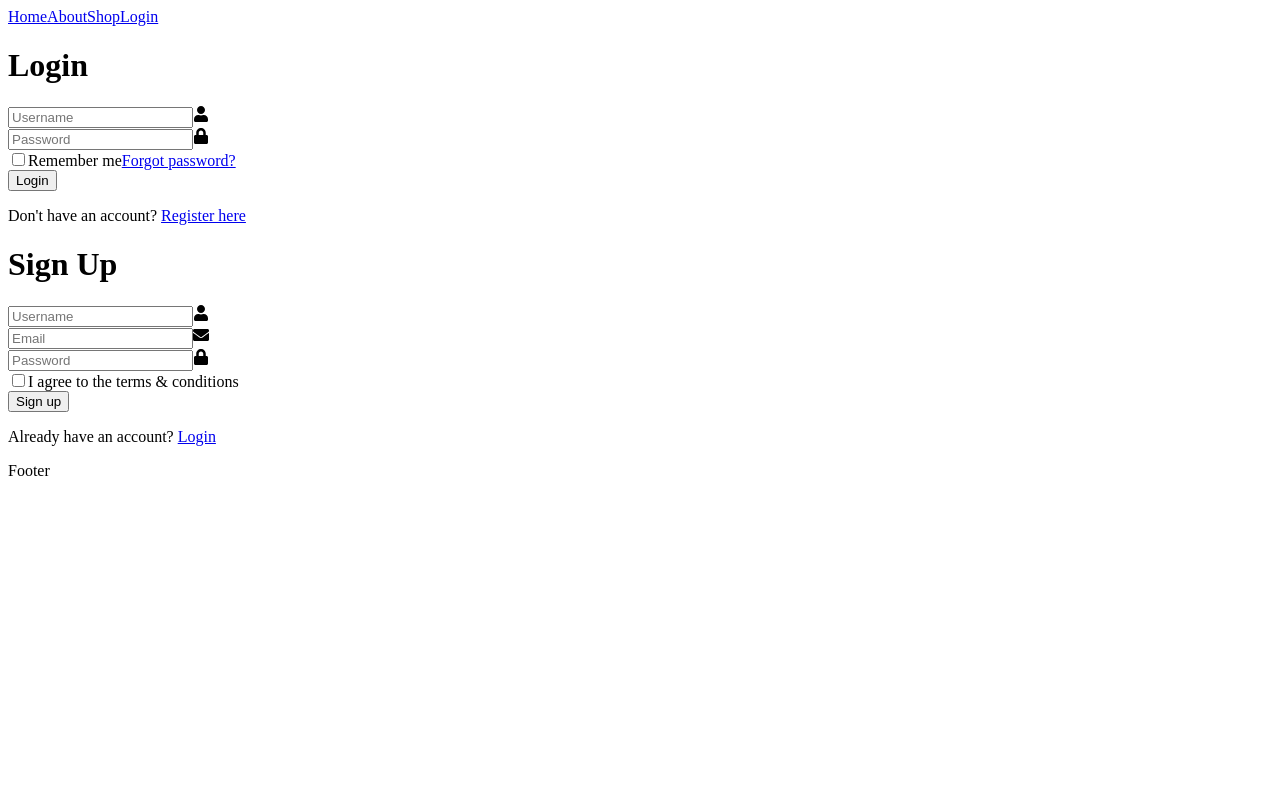
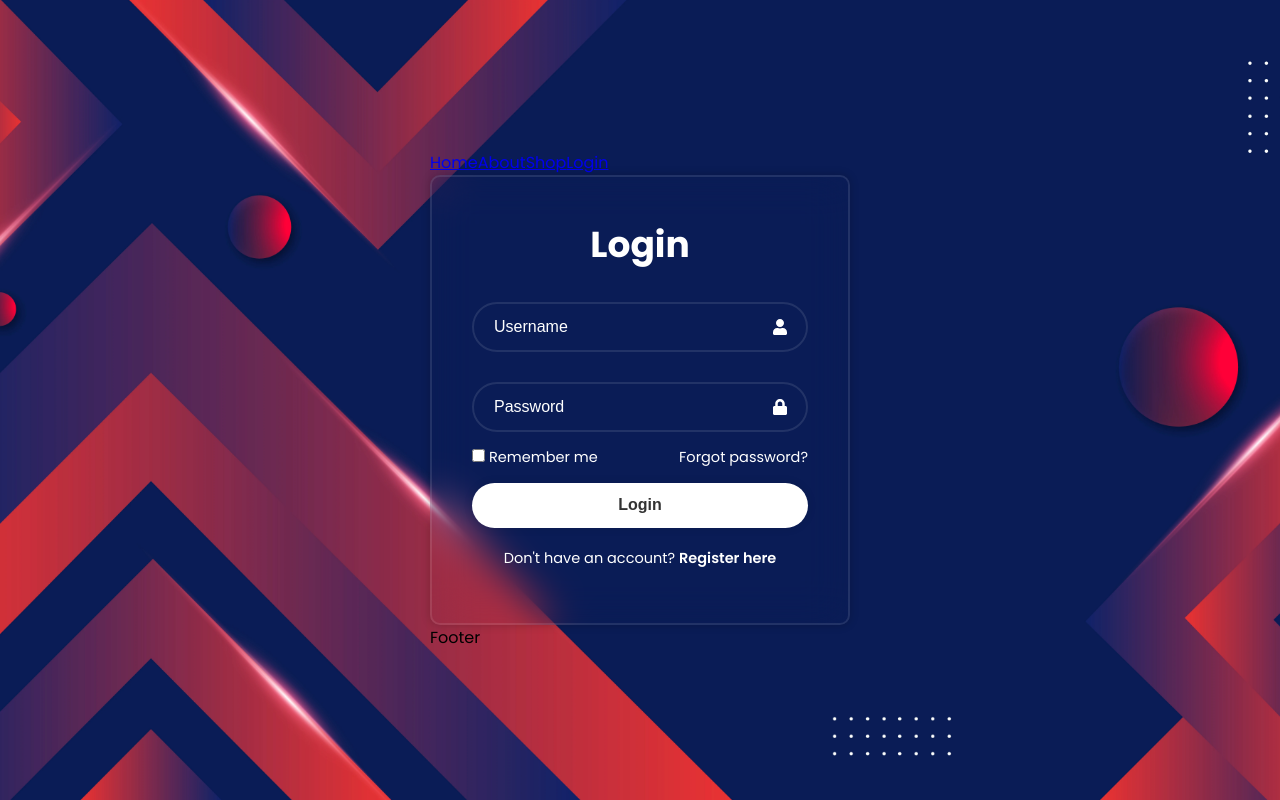
Before and after one commit to Emmy-24/Bookstore-Catalog-App, a React (Vite) app: page /Login in a window 1280 px wide. Built offline with nearby package versions, Linux system fonts and the light colour scheme.

Commit message:
Updated login & sign up page

```diff
--- a/src/Pages/Login.css
+++ b/src/Pages/Login.css
@@ -0,0 +1,133 @@
+.wrapper {
+    position: relative;
+    width: 420px;
+    height: 450px;
+    background: transparent;
+    border: 2px solid rgba(255, 255, 255, .1);
+    backdrop-filter: blur(20px);
+    border-radius: 10px;
+    box-shadow: 0 0 10px rgba(0, 0, 0, .2);
+    color: #fff;
+    display: flex;
+    align-items: center;
+    overflow: hidden;
+    transition: height .2s ease;
+}
+
+.wrapper.active {
+    height: 520px;
+}
+
+.wrapper .form-box{
+    width: 100%;
+    padding: 40px;
+}
+
+.wrapper .form-box.login {
+    transition: translate .18s ease;
+    translate: 0;
+}
+
+.wrapper.active .form-box.login {
+    transition: none;
+    translate: -400px;
+}
+
+.wrapper .form-box.register {
+    position: absolute;
+    transition: none;
+    translate: 400px;
+}
+
+.wrapper.active .form-box.register {
+    transition: translate .18s ease;
+    translate: 0;
+}
+
+form h1 {
+    font-size: 36px;
+    text-align: center;
+}
+
+form .input-box {
+    position: relative;
+    width: 100%;
+    height: 50px;
+    margin: 30px 0;
+}
+
+.input-box input {
+    width: 100%;
+    height: 100%;
+    background: transparent;
+    border: none;
+    outline: none;
+    border: 2px solid rgba(255, 255, 255, .1);
+    border-radius: 40px;
+    font-size: 16px;
+    color: #fff;
+    padding: 20px 45px 20px 20px;
+}
+
+.input-box input::placeholder {
+    color: #fff;
+}
+
+.input-box .icon {
+    position: absolute;
+    right: 20px;
+    top: 50%;
+    translate: 0 -50%;
+    font-size: 16px;
+}
+
+form .remember-forgot {
+    display: flex;
+    justify-content: space-between;
+    font-size: 14.5px;
+    margin: -15px 0 15px;
+}
+
+.remember-forgot label input {
+    accent-color: #fff;
+    margin-right: 4px;
+}
+
+.remember-forgot a {
+    color: #fff;
+    text-decoration: none;
+}
+
+.remember-forgot a:hover {
+    text-decoration: underline;
+}
+
+form button {
+    width: 100%;
+    height: 45px;
+    background: #fff;
+    border: none;
+    outline: none;
+    border-radius: 40px;
+    box-shadow: 0 0 10px rgba(0, 0, 0, .1);
+    cursor: pointer;
+    font-size: 16px;
+    color: #333;
+    font-weight: 700;
+}
+
+form .register-link {
+    font-size: 14.5px;
+    text-align: center;
+    margin: 20px 0 15px;
+}
+
+.register-link p a {
+    color: #fff;
+    text-decoration: none;
+    font-weight: 600;
+}
+
+.register-link p a:hover {
+    text-decoration: underline;
+}
--- a/src/Pages/Login.jsx
+++ b/src/Pages/Login.jsx
@@ -6,11 +6,15 @@ const Login = () => {
         const [action, setAction] = useState('');
 
         const registerLink = () => {
-            setAction('active');
+            setAction(' active');
         };
 
+        const loginLink = () => {
+          setAction('');
+      };
+
   return (
-    <><div className={'wrapper${action}'}>
+    <div className={`wrapper${action}`}>
       <div className="form-box login">
         <form action="">
           <h1>Login</h1>
@@ -36,7 +40,7 @@ const Login = () => {
         </form>
       </div>
 
-      <div className="form-box-register">
+      <div className="form-box register">
         <form action="">
           <h1>Sign Up</h1>
           <div className="input-box">
@@ -63,11 +67,11 @@ const Login = () => {
           <button type="submit">Sign up</button>
 
           <div className="register-link">
-            <p>Already have an account? <a href="#">Login</a></p>
+            <p>Already have an account? <a href="#" onClick={loginLink}>Login</a></p>
           </div>
         </form>
       </div>
-    </div></>
+    </div>
 
   )
 }
--- a/src/index.css
+++ b/src/index.css
@@ -1,4 +1,4 @@
-/* @import url('https://fonts.googleapis.com/css2?family=Poppins:wght@400;600;700&display=swap');
+@import url('https://fonts.googleapis.com/css2?family=Poppins:wght@400;600;700&display=swap');
 
 * {
     margin: 0;
@@ -6,19 +6,13 @@
     box-sizing: border-box;
 }
 
-body{
-    margin: 0;
-    font-family: 'Poppins', sans-serif;
-    --webkit-font-smoothing: antialiased;
-    -moz-osx-font-smoothing: grayscale;
+body {
+    font-family: "Poppins", sans-serif;
     display: flex;
     justify-content: center;
+    align-items: center;
     min-height: 100vh;
-    background: url('./assets/backgroung.webp')no-repeat;
+    background: url(./assets/backgroung.webp)no-repeat;
     background-size: cover;
     background-position: center;
 }
-
-code {
-    font-family: source-code-pro, Menlo, Monaco, Consolas, 'Courier New', Courier, monospace;
-} */
```
